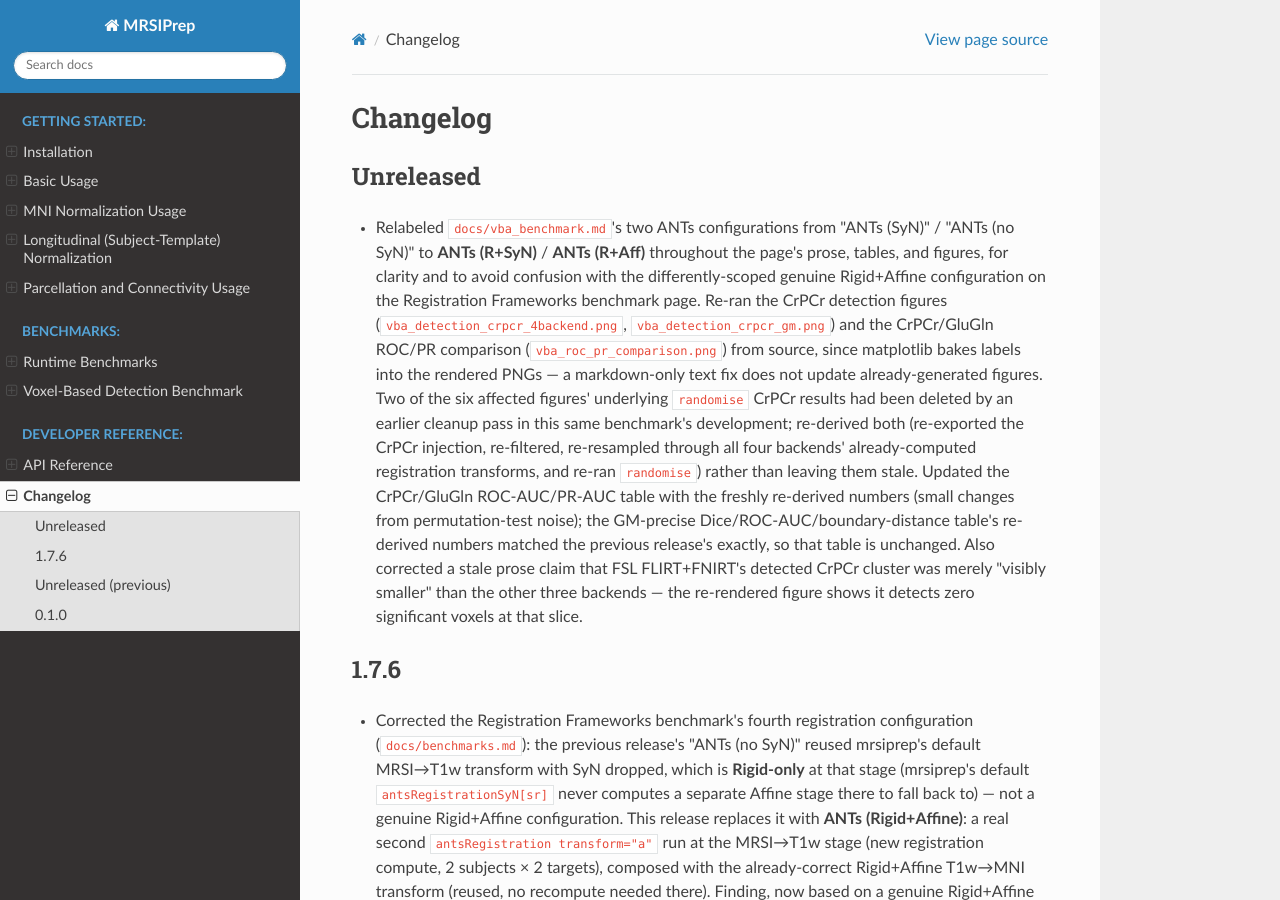
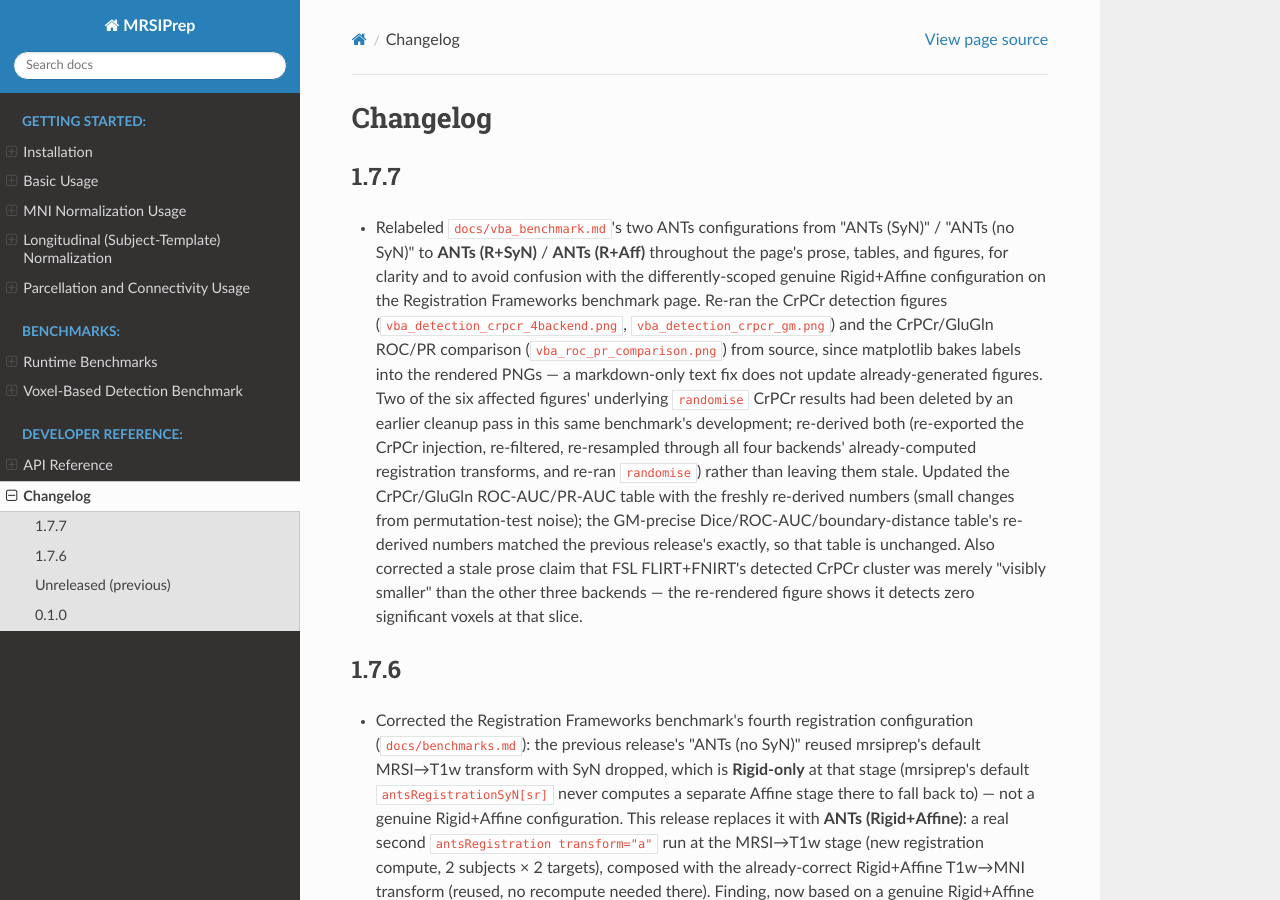
Before and after one commit to MRSI-Psychosis-UP/MRSIPrep, a Sphinx documentation site: the page built from docs/changelog.md, in a window 1280 px wide and 900 px high. Built offline with Sphinx 7.4.7 and the Read the Docs theme 3.1.0, drawn with Linux system fonts in a browser that asks for light colours.

Commit message:
Fix changelog heading for already-tagged v1.7.7, ignore local-only smoothing writeup
The v1.7.7 changelog entry was still under an "Unreleased" heading
despite being tagged and published. Also adds a gitignore rule for
docs/benchmark_smoothing.md, a local-only companion to the Registration
Frameworks benchmark (spatial smoothness comparison) that stays
unpublished while its numbers are still being iterated on -- not
referenced by any toctree, not built by readthedocs.

```diff
--- a/docs/changelog.md
+++ b/docs/changelog.md
@@ -1,6 +1,6 @@
 # Changelog
 
-## Unreleased
+## 1.7.7
 
 - Relabeled `docs/vba_benchmark.md`'s two ANTs configurations from
   "ANTs (SyN)" / "ANTs (no SyN)" to **ANTs (R+SyN)** / **ANTs (R+Aff)**
```
Also changed, not shown: 1 other file.
